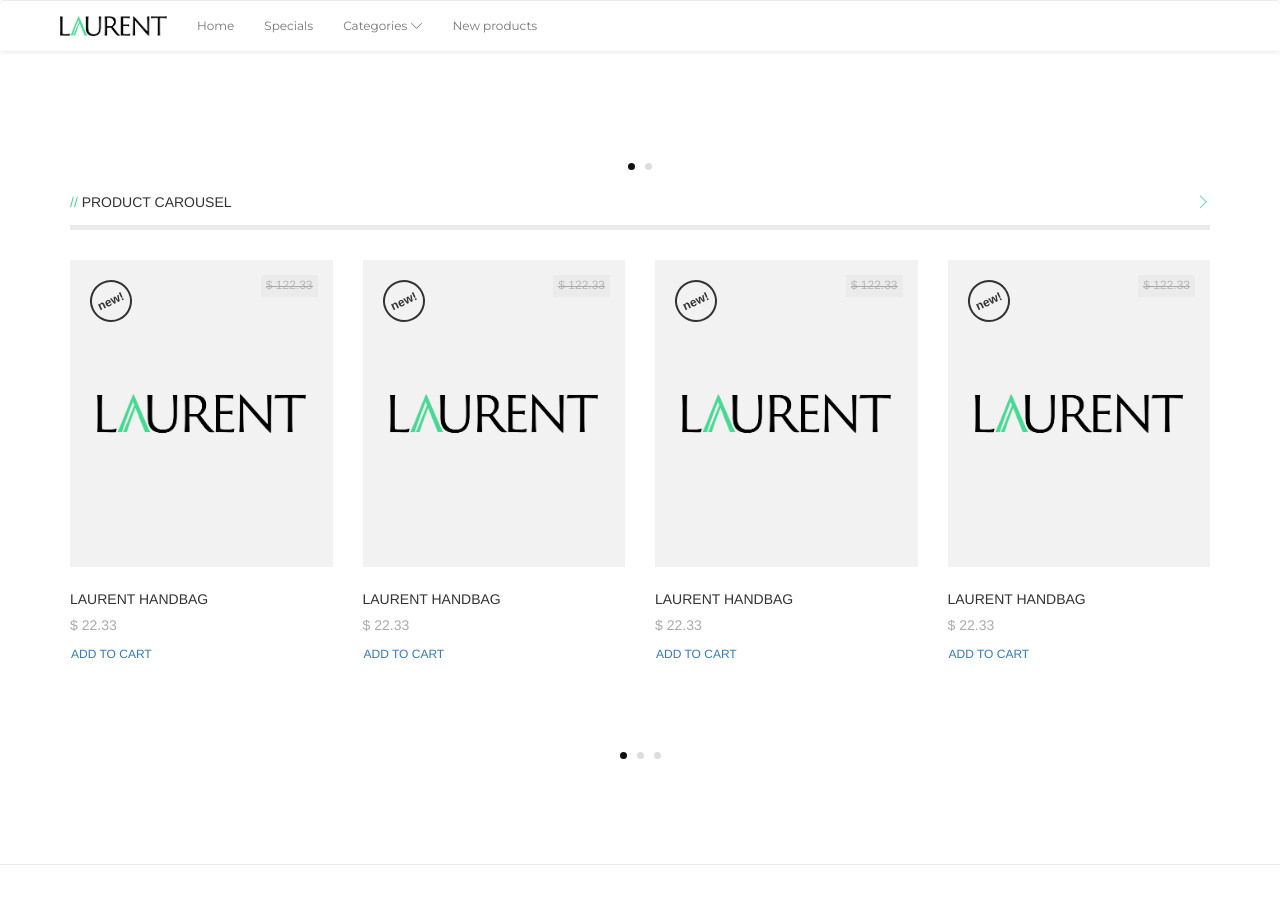
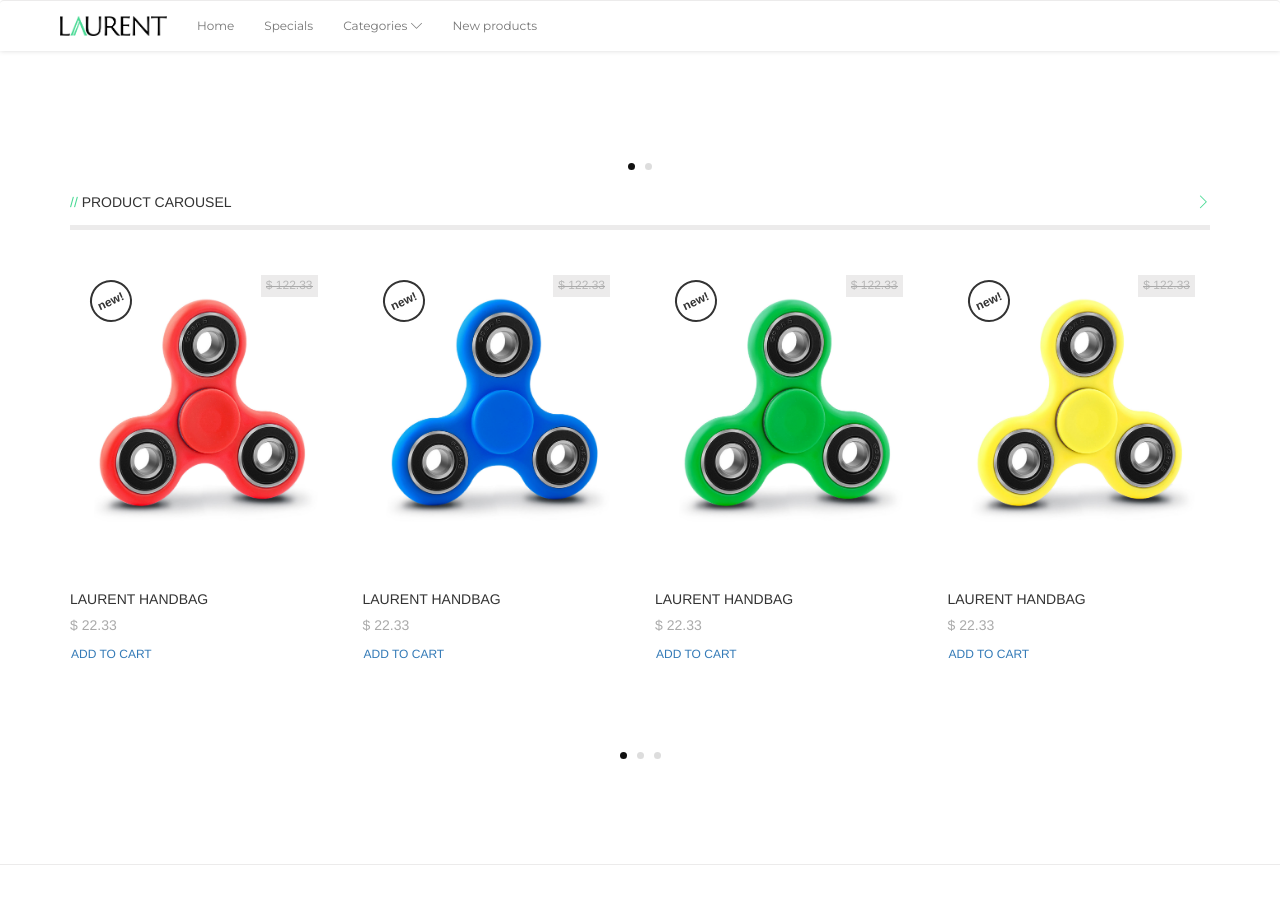
Before and after one commit to camel113/spinners, a Jekyll site: the page built from index.html, in a window 1280 px wide and 900 px high, scrolled down 765 px. Built offline with Jekyll 4.4.1, drawn with Linux system fonts in a browser that asks for light colours; the list of posts is cut into pages by our own code.

Commit message:
Index page structure and images

```diff
--- a/index.html
+++ b/index.html
@@ -38,8 +38,8 @@ layout: default
 							<div class="product-box-wrapper product-box-wrapper-bg no-padding">
 								<div class="product-box-image">
 									<a href="#">
-										<img class="img-responsive product-box-image-primary" src="assets/img/products/product-01.jpg" alt="product image">
-										<img class="img-responsive product-box-image-secondary" src="assets/img/products/product-02.jpg" alt="product image">
+										<img class="img-responsive product-box-image-primary" src="assets/img/products/spinner-red.jpg" alt="product image">
+										<img class="img-responsive product-box-image-secondary" src="assets/img/products/spinner-red.jpg" alt="product image">
 									</a>
 								</div>
 								<div class="product-box-details">
@@ -56,7 +56,7 @@ layout: default
 									</div>
 									<span class="product-box-old-price">$ 122.33</span>
 									<span class="product-box-price h5">$ 22.33</span>
-									<a class="btn btn-link btn-sm no-padding add-item" data-image="assets/img/products/product-01.jpg" data-name="Laurent handbag" data-cost="22.33"  data-id="1">
+									<a class="btn btn-link btn-sm no-padding add-item" data-image="assets/img/products/spinner-red.jpg" data-name="Laurent handbag" data-cost="22.33"  data-id="1">
 										add to cart
 									</a>
 								</div>
@@ -72,8 +72,8 @@ layout: default
 							<div class="product-box-wrapper product-box-wrapper-bg no-padding">
 								<div class="product-box-image">
 									<a href="#">
-										<img class="img-responsive product-box-image-primary" src="assets/img/products/product-01.jpg" alt="product image">
-										<img class="img-responsive product-box-image-secondary" src="assets/img/products/product-02.jpg" alt="product image">
+										<img class="img-responsive product-box-image-primary" src="assets/img/products/spinner-blue.jpg" alt="product image">
+										<img class="img-responsive product-box-image-secondary" src="assets/img/products/spinner-blue.jpg" alt="product image">
 									</a>
 								</div>
 								<div class="product-box-details">
@@ -90,7 +90,7 @@ layout: default
 									</div>
 									<span class="product-box-old-price">$ 122.33</span>
 									<span class="product-box-price h5">$ 22.33</span>
-									<a class="btn btn-link btn-sm no-padding add-item" data-image="assets/img/products/product-01.jpg" data-name="Laurent handbag" data-cost="22.33"  data-id="1">
+									<a class="btn btn-link btn-sm no-padding add-item" data-image="assets/img/products/spinner-blue.jpg" data-name="Laurent handbag" data-cost="22.33"  data-id="1">
 										add to cart
 									</a>
 								</div>
@@ -106,8 +106,8 @@ layout: default
 							<div class="product-box-wrapper product-box-wrapper-bg no-padding">
 								<div class="product-box-image">
 									<a href="#">
-										<img class="img-responsive product-box-image-primary" src="assets/img/products/product-01.jpg" alt="product image">
-										<img class="img-responsive product-box-image-secondary" src="assets/img/products/product-02.jpg" alt="product image">
+										<img class="img-responsive product-box-image-primary" src="assets/img/products/spinner-green.jpg" alt="product image">
+										<img class="img-responsive product-box-image-secondary" src="assets/img/products/spinner-green.jpg" alt="product image">
 									</a>
 								</div>
 								<div class="product-box-details">
@@ -124,7 +124,7 @@ layout: default
 									</div>
 									<span class="product-box-old-price">$ 122.33</span>
 									<span class="product-box-price h5">$ 22.33</span>
-									<a class="btn btn-link btn-sm no-padding add-item" data-image="assets/img/products/product-01.jpg" data-name="Laurent handbag" data-cost="22.33"  data-id="1">
+									<a class="btn btn-link btn-sm no-padding add-item" data-image="assets/img/products/spinner-green.jpg" data-name="Laurent handbag" data-cost="22.33"  data-id="1">
 										add to cart
 									</a>
 								</div>
@@ -140,8 +140,8 @@ layout: default
 							<div class="product-box-wrapper product-box-wrapper-bg no-padding">
 								<div class="product-box-image">
 									<a href="#">
-										<img class="img-responsive product-box-image-primary" src="assets/img/products/product-01.jpg" alt="product image">
-										<img class="img-responsive product-box-image-secondary" src="assets/img/products/product-02.jpg" alt="product image">
+										<img class="img-responsive product-box-image-primary" src="assets/img/products/spinner-yellow.jpg" alt="product image">
+										<img class="img-responsive product-box-image-secondary" src="assets/img/products/spinner-yellow.jpg" alt="product image">
 									</a>
 								</div>
 								<div class="product-box-details">
@@ -158,7 +158,7 @@ layout: default
 									</div>
 									<span class="product-box-old-price">$ 122.33</span>
 									<span class="product-box-price h5">$ 22.33</span>
-									<a class="btn btn-link btn-sm no-padding add-item" data-image="assets/img/products/product-01.jpg" data-name="Laurent handbag" data-cost="22.33"  data-id="1">
+									<a class="btn btn-link btn-sm no-padding add-item" data-image="assets/img/products/spinner-yellow.jpg" data-name="Laurent handbag" data-cost="22.33"  data-id="1">
 										add to cart
 									</a>
 								</div>
@@ -174,8 +174,8 @@ layout: default
 							<div class="product-box-wrapper product-box-wrapper-bg no-padding">
 								<div class="product-box-image">
 									<a href="#">
-										<img class="img-responsive product-box-image-primary" src="assets/img/products/product-01.jpg" alt="product image">
-										<img class="img-responsive product-box-image-secondary" src="assets/img/products/product-02.jpg" alt="product image">
+										<img class="img-responsive product-box-image-primary" src="assets/img/products/spinner-white.jpg" alt="product image">
+										<img class="img-responsive product-box-image-secondary" src="assets/img/products/spinner-white.jpg" alt="product image">
 									</a>
 								</div>
 								<div class="product-box-details">
@@ -192,7 +192,7 @@ layout: default
 									</div>
 									<span class="product-box-old-price">$ 122.33</span>
 									<span class="product-box-price h5">$ 22.33</span>
-									<a class="btn btn-link btn-sm no-padding add-item" data-image="assets/img/products/product-01.jpg" data-name="Laurent handbag" data-cost="22.33"  data-id="1">
+									<a class="btn btn-link btn-sm no-padding add-item" data-image="assets/img/products/spinner-white.jpg" data-name="Laurent handbag" data-cost="22.33"  data-id="1">
 										add to cart
 									</a>
 								</div>
@@ -208,8 +208,8 @@ layout: default
 							<div class="product-box-wrapper product-box-wrapper-bg no-padding">
 								<div class="product-box-image">
 									<a href="#">
-										<img class="img-responsive product-box-image-primary" src="assets/img/products/product-01.jpg" alt="product image">
-										<img class="img-responsive product-box-image-secondary" src="assets/img/products/product-02.jpg" alt="product image">
+										<img class="img-responsive product-box-image-primary" src="assets/img/products/spinner-black.jpg" alt="product image">
+										<img class="img-responsive product-box-image-secondary" src="assets/img/products/spinner-black.jpg" alt="product image">
 									</a>
 								</div>
 								<div class="product-box-details">
@@ -226,7 +226,7 @@ layout: default
 									</div>
 									<span class="product-box-old-price">$ 122.33</span>
 									<span class="product-box-price h5">$ 22.33</span>
-									<a class="btn btn-link btn-sm no-padding add-item" data-image="assets/img/products/product-01.jpg" data-name="Laurent handbag" data-cost="22.33"  data-id="1">
+									<a class="btn btn-link btn-sm no-padding add-item" data-image="assets/img/products/spinner-black.jpg" data-name="Laurent handbag" data-cost="22.33"  data-id="1">
 										add to cart
 									</a>
 								</div>
```
Also changed, not shown: assets/img/products/spinner-black.jpg (added), assets/img/products/spinner-blue.jpg (added), assets/img/products/spinner-green.jpg (added), assets/img/products/spinner-pink.jpg (added), assets/img/products/spinner-red.jpg (added), assets/img/products/spinner-white.jpg (added), assets/img/products/spinner-yellow.jpg (added), images/raw/black.jpg (added), images/raw/blue.jpg (added), images/raw/green.jpg (added), images/raw/pink.jpg (added), images/raw/red.jpg (added), images/raw/white.jpg (added), images/raw/yellow.jpg (added), 1 other file.
